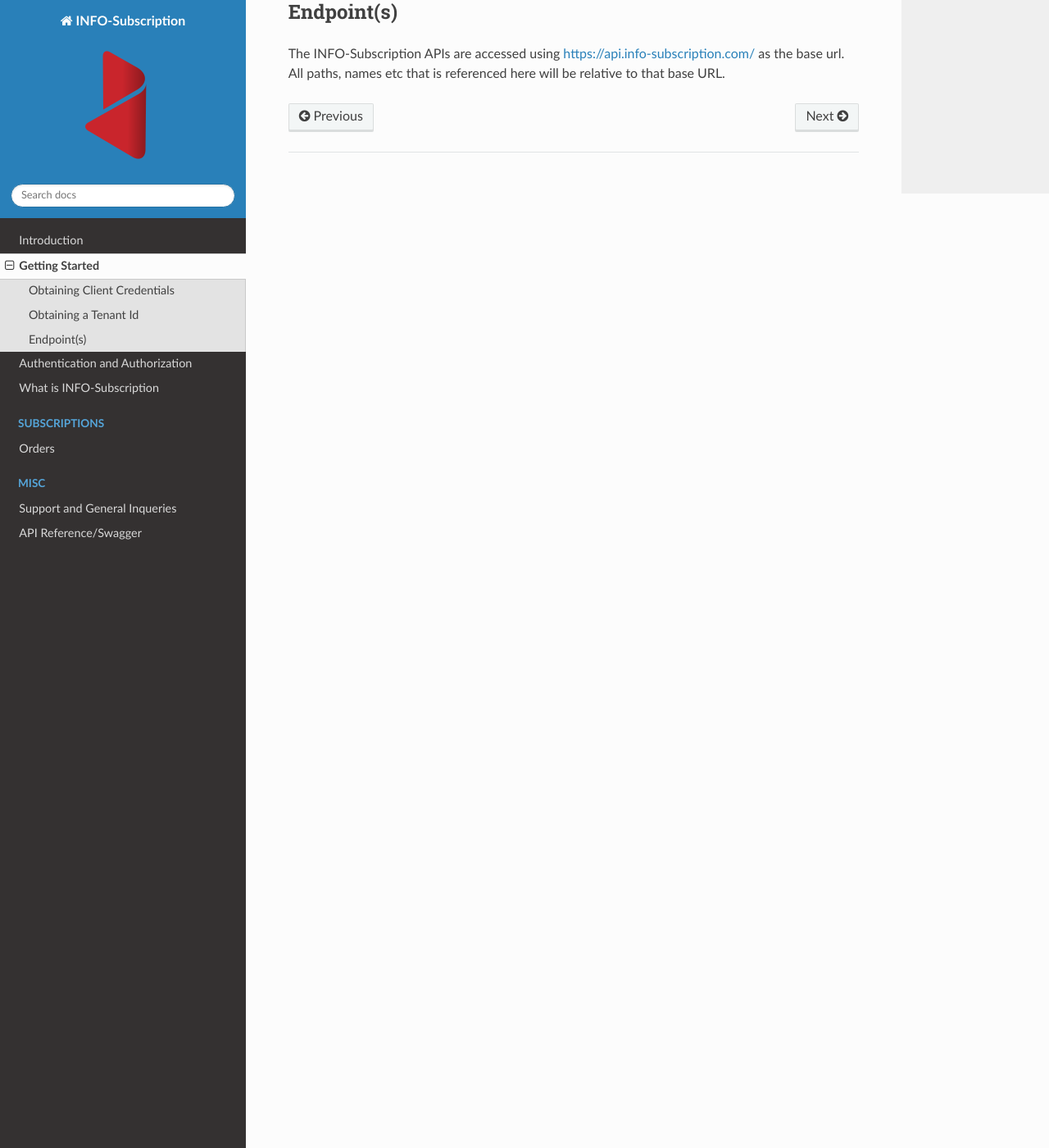
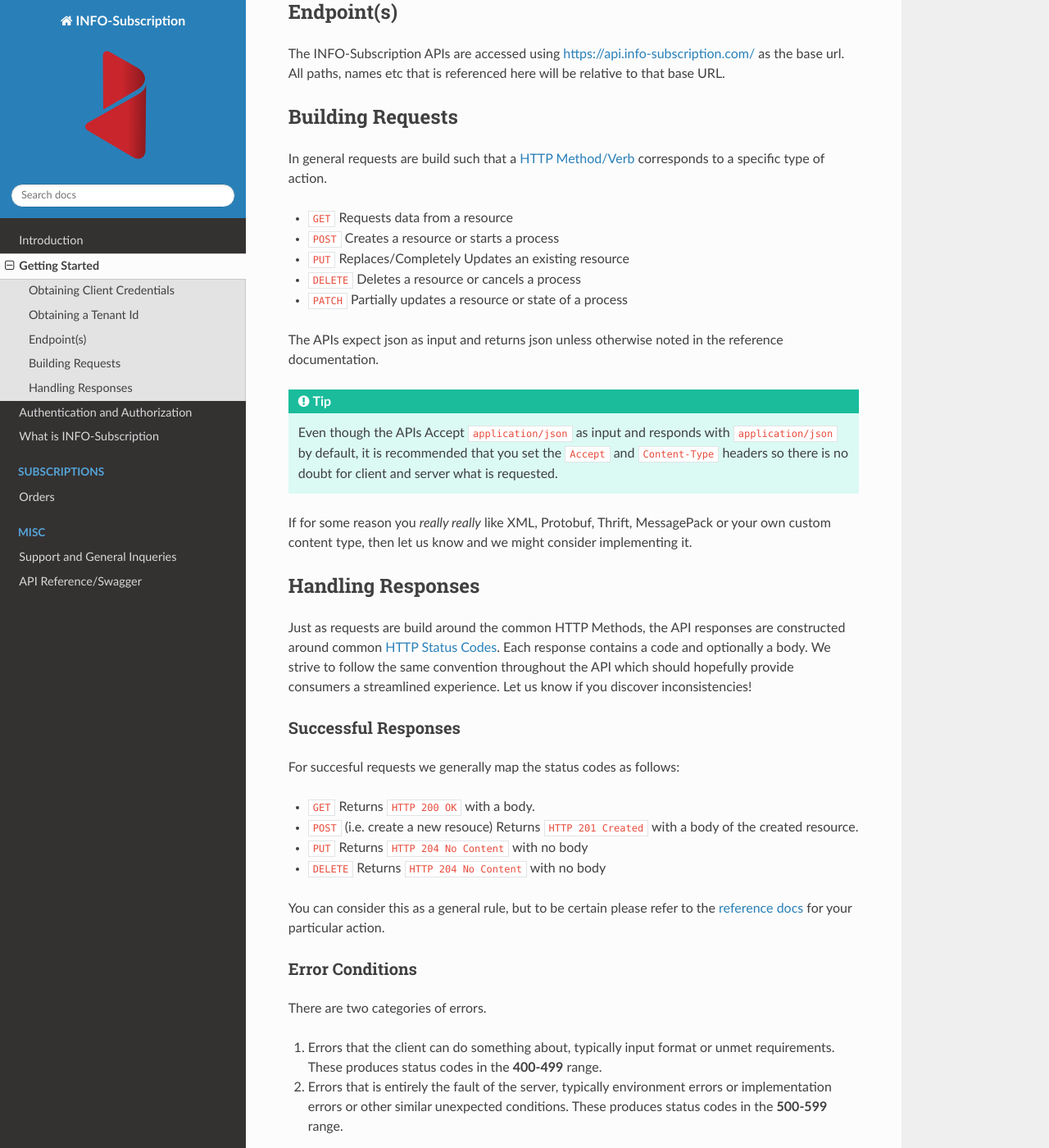
Before and after one commit to infosoftas/info-subscription-doc, a Sphinx documentation site: the page built from source/general/getting-started.rst, in a window 1280 px wide and 1400 px high, scrolled down 1561 px. Shown: the whole window at 82% size. Built offline with Sphinx 7.4.7 and the Read the Docs theme 2.0.0, drawn with Linux system fonts in a browser that asks for light colours; formulas are drawn with MathJax 3; some of the changed text lies outside the part shown.

Commit message:
More restructuring, included request-responses as well

```diff
--- a/source/introduction/getting-started.rst
+++ b/source/general/getting-started.rst
@@ -60,3 +60,5 @@ Endpoint(s)
 
 The |projectName| APIs are accessed using https://api.info-subscription.com/ as the base url.
 All paths, names etc that is referenced here will be relative to that base URL.
+
+.. include:: requests-responses.rst
--- a/source/general/requests-responses.rst
+++ b/source/general/requests-responses.rst
@@ -53,7 +53,7 @@ Client Errors
 ~~~~~~~~~~~~~
 As described above these are Errors that the client should handle, typically by displaying some sort of feedback to the user.
 
-Typically client errors are validation/format related and generates a ``HTTP 400 Bad Request`` response with a `validation error instance <http://s4api-dev.azurewebsites.net/swagger/#model-ValidationResultModel>`_
+Typically client errors are validation/format related and generates a ``HTTP 400 Bad Request`` response with a `validation error instance <https://api.info-subscription.com/swagger/#model-ValidationResultModel>`_
 
 Whenever possible multiple validations will be included in a single response, but since some validations are dependant on existance of a given resource this is not always achievable.
 
--- a/source/index.rst
+++ b/source/index.rst
@@ -38,9 +38,9 @@ Please refer to the section on :ref:`Support and Reporting Bugs <reporting-bugs>
    :hidden:
 
    self
-   introduction/getting-started
-   introduction/auth
-   introduction/what-is-info-subscription
+   general/getting-started
+   general/auth
+   general/what-is-info-subscription
 
 .. toctree::
     :caption: Subscriptions
```
Also changed, not shown: source/general/auth.rst (renamed from source/introduction/auth.rst), source/general/what-is-info-subscription.rst (renamed from source/introduction/what-is-info-subscription.rst).
